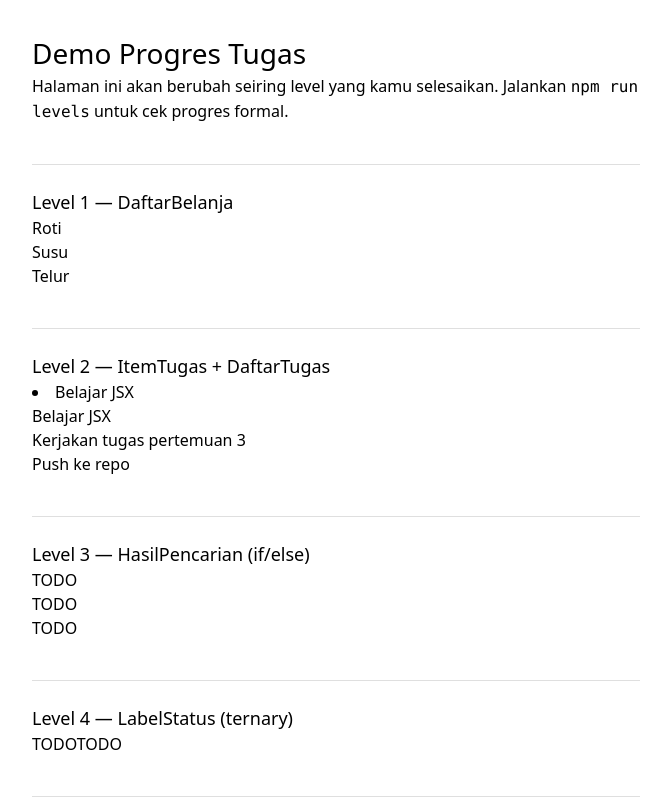
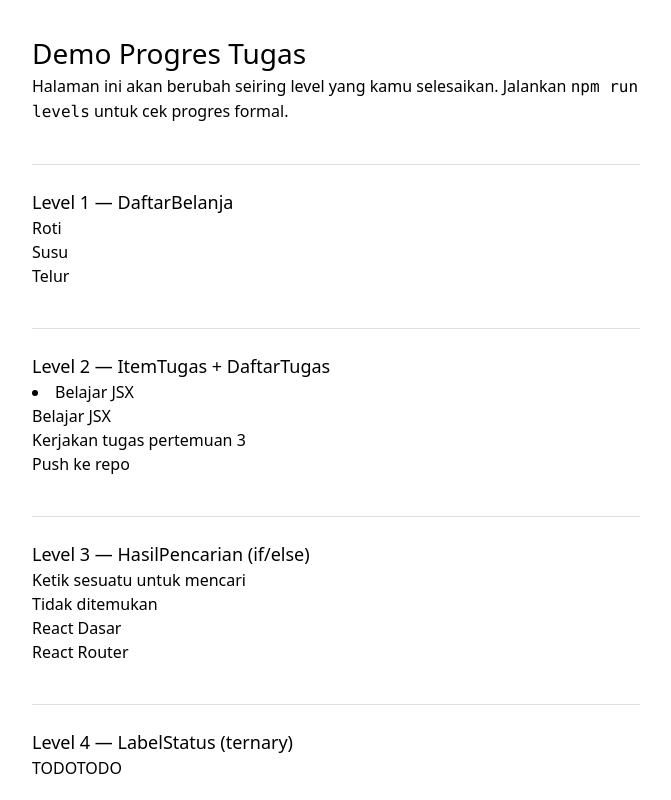
Before and after one commit to webdev-if-its/frontend-5053241036, a React (Vite) app in the folder pertemuan-03/: page / in a window 1280 px wide. Shown: the top 800 px of the page, without its empty margins (304-975 px from the left). Built offline with nearby package versions, Linux system fonts and the light colour scheme.

Commit message:
pertemuan-03: level 3 selesai

```diff
--- a/pertemuan-03/src/components/HasilPencarian.tsx
+++ b/pertemuan-03/src/components/HasilPencarian.tsx
@@ -8,6 +8,28 @@
 // - selain itu                 -> render <ul> berisi satu <li> per item
 //                                  hasil, dengan key yang tepat
 // Lihat SOAL.md untuk kontrak lengkap.
-export function HasilPencarian(props: any) {
-  return <p>TODO</p>
+type HasilPencarianProps = {
+  query : string
+  hasil : string[]
 }
+
+export function HasilPencarian({query, hasil} : HasilPencarianProps) {
+  let message
+
+  if (query === "") {
+    message = <p>Ketik sesuatu untuk mencari</p>
+  }
+  else if (hasil.length === 0) {
+    message = <p>Tidak ditemukan</p>
+  }
+  else {
+    message = (
+      <ul>
+        {hasil.map((item) => (
+          <li key={item}>{item}</li>
+        ))}
+      </ul>
+    )
+  }
+  return message
+}
```
